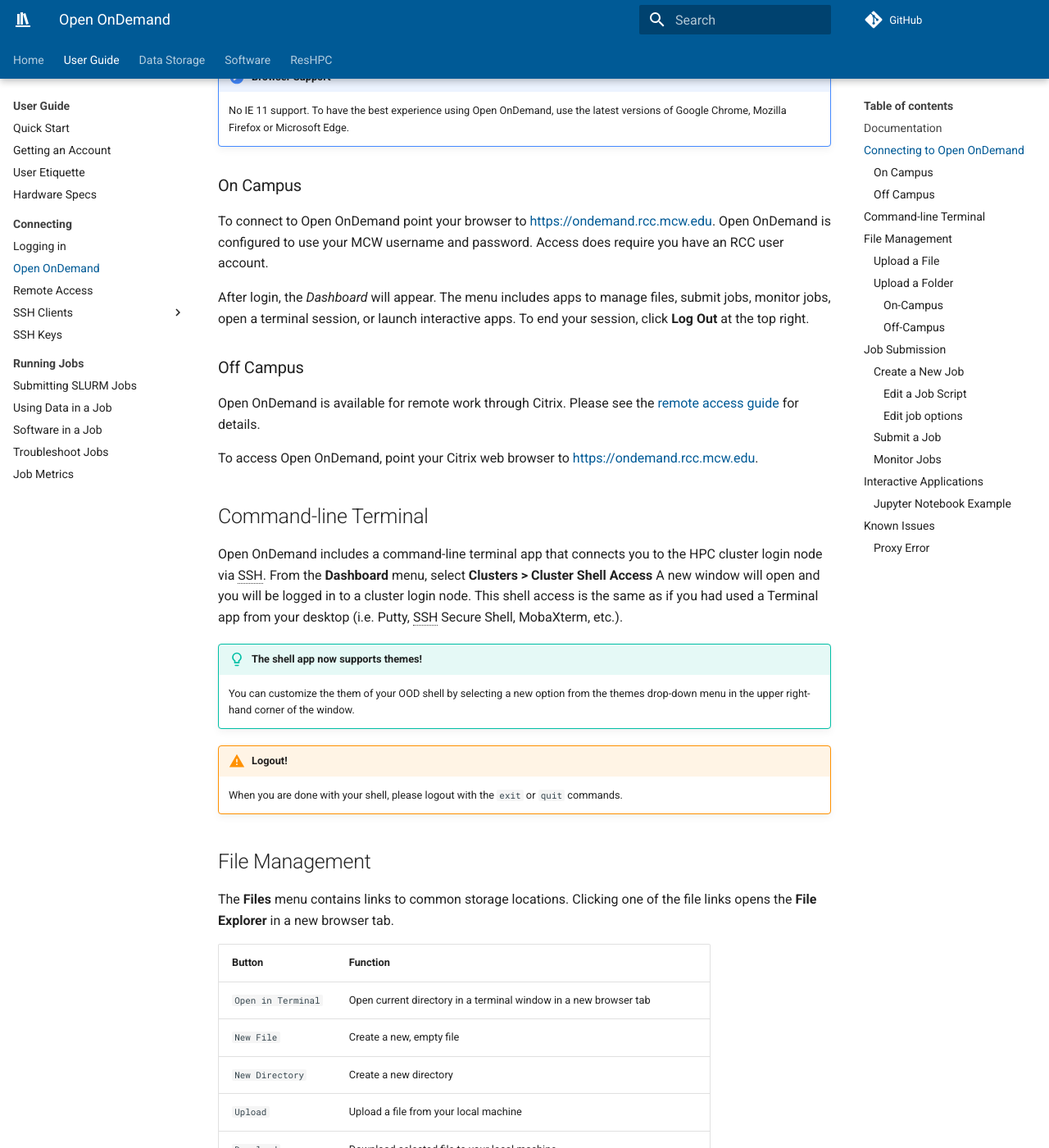
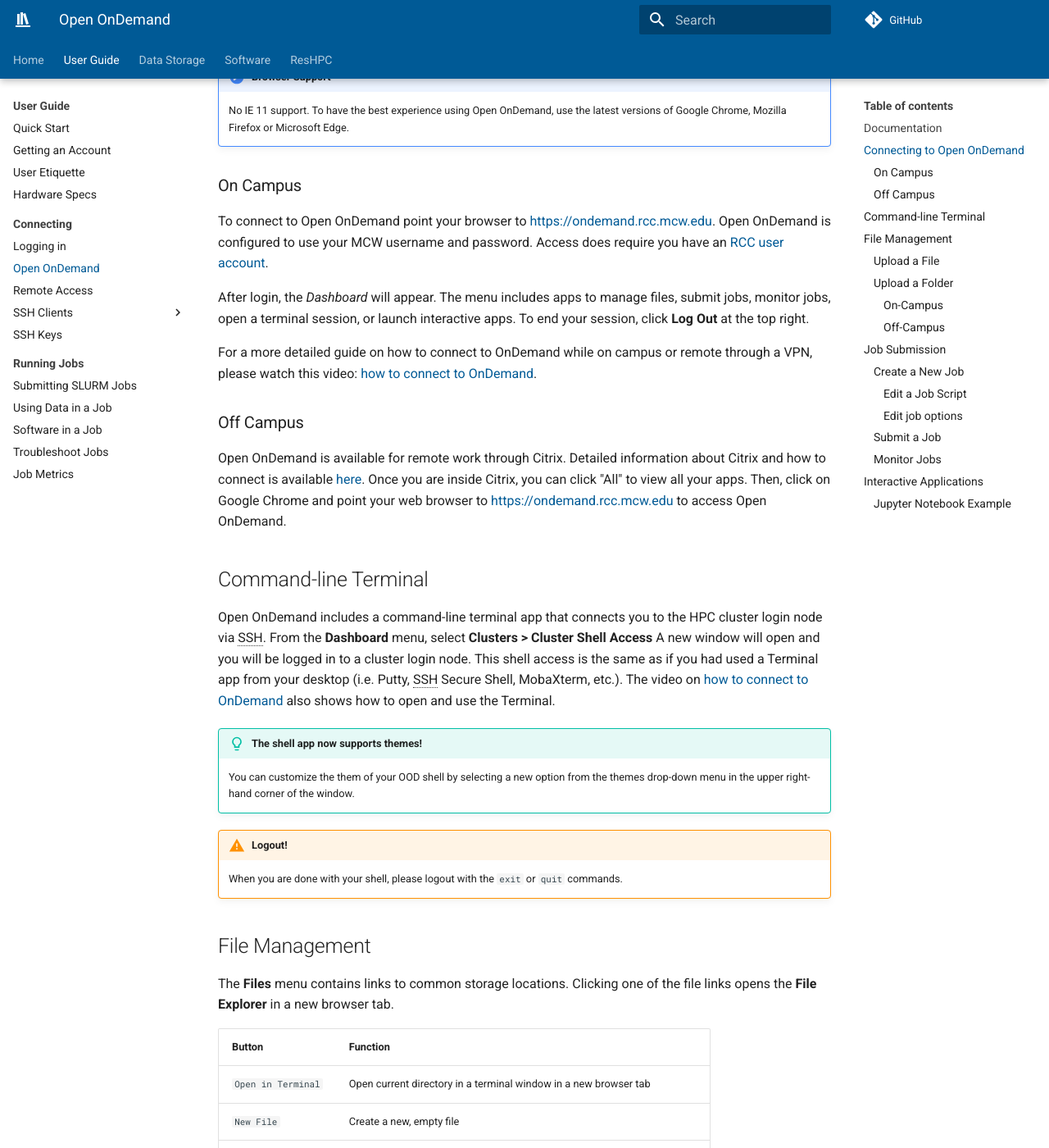
Before and after one commit to mcw-rcc/mcw-rcc.github.io, an MkDocs documentation site: the page built from docs/user-guide/access/ondemand.md, in a window 1280 px wide and 1400 px high, scrolled down 513 px. Shown: the whole window at 82% size. Built offline with MkDocs 1.6.1 and Material for MkDocs 9.7.7, drawn with Linux system fonts in a browser that asks for light colours; comment, search, counter and statistics services are not loaded; some of the changed text lies outside the part shown.

Commit message:
connecting guides

````diff
--- a/docs/user-guide/access/ondemand.md
+++ b/docs/user-guide/access/ondemand.md
@@ -13,19 +13,19 @@
 
 ### On Campus
 
-To connect to Open OnDemand point your browser to <https://ondemand.rcc.mcw.edu>{:target="_blank"}. Open OnDemand is configured to use your MCW username and password. Access does require you have an RCC user account.
+To connect to Open OnDemand point your browser to <https://ondemand.rcc.mcw.edu>{:target="_blank"}. Open OnDemand is configured to use your MCW username and password. Access does require you have an [RCC user account](../accounts.md).
 
 After login, the *Dashboard* will appear. The menu includes apps to manage files, submit jobs, monitor jobs, open a terminal session, or launch interactive apps. To end your session, click **Log Out** at the top right.
 
+For a more detailed guide on how to connect to OnDemand while on campus or remote through a VPN, please watch this video: [how to connect to OnDemand](https://mcw0.sharepoint.com/:v:/s/RCCAdminSite/EUR9PjgZlwVLpSNai9MATkkB4tTG6bmzsT7TJ1Qdqz35Wg?e=2NG4k6){:target="_blank"}.
+
 ### Off Campus
 
-Open OnDemand is available for remote work through Citrix. Please see the [remote access guide](remote-access.md) for details.
-
-To access Open OnDemand, point your Citrix web browser to <https://ondemand.rcc.mcw.edu>{:target="_blank"}.
+Open OnDemand is available for remote work through Citrix. Detailed information about Citrix and how to connect is available [here](https://infoscope.mcw.edu/is/services/citrix.htm){:target="_blank"}. Once you are inside Citrix, you can click "All" to view all your apps. Then, click on Google Chrome and point your web browser to <https://ondemand.rcc.mcw.edu>{:target="_blank"} to access Open OnDemand.
 
 ## Command-line Terminal
 
-Open OnDemand includes a command-line terminal app that connects you to the HPC cluster login node via SSH. From the **Dashboard** menu, select **Clusters > Cluster Shell Access** A new window will open and you will be logged in to a cluster login node. This shell access is the same as if you had used a Terminal app from your desktop (i.e. Putty, SSH Secure Shell, MobaXterm, etc.).
+Open OnDemand includes a command-line terminal app that connects you to the HPC cluster login node via SSH. From the **Dashboard** menu, select **Clusters > Cluster Shell Access** A new window will open and you will be logged in to a cluster login node. This shell access is the same as if you had used a Terminal app from your desktop (i.e. Putty, SSH Secure Shell, MobaXterm, etc.). The video on [how to connect to OnDemand](https://mcw0.sharepoint.com/:v:/s/RCCAdminSite/EUR9PjgZlwVLpSNai9MATkkB4tTG6bmzsT7TJ1Qdqz35Wg?e=2NG4k6){:target="_blank"} also shows how to open and use the Terminal.
 
 !!! tip "The shell app now supports themes!"
     You can customize the them of your OOD shell by selecting a new option from the themes drop-down menu in the upper right-hand corner of the window.
@@ -60,7 +60,7 @@
 
 #### On-Campus
 
-To upload a folder, drag and drop the folder from your local desktop to your OnDemand Files app browser window. As you drag the folder to the window, your cursor should show a copy indicator.
+To upload a folder, drag and drop the folder from your local desktop to your OnDemand Files app browser window. As you drag the folder to the window, your cursor should show a copy indicator. The video on [how to connect to OnDemand](https://mcw0.sharepoint.com/:v:/s/RCCAdminSite/EUR9PjgZlwVLpSNai9MATkkB4tTG6bmzsT7TJ1Qdqz35Wg?e=2NG4k6){:target="_blank"} also includes an example of uploading a folder on-campus.
 
 #### Off-Campus
 
@@ -126,10 +126,4 @@
     $ python -m ipykernel install --user --name myenv --display-name "Python (myenv)"
     ```
 
-## Known Issues
-
-### Proxy Error
-
-If you use Open OnDemand for long periods without logging out, you may see a `Proxy Error` web page. To diagnose the issue, try an [incognito browser session](https://support.google.com/chrome/answer/95464?hl=en&co=GENIE.Platform%3DDesktop). If that fixes your issue temporarily, proceed to [clear your browser cache](https://support.google.com/accounts/answer/32050?hl=en&co=GENIE.Platform%3DDesktop) as a permanent fix. To prevent this issue, logout of Open OnDemand at the end of each day when you finish working.
-
 --8<-- "includes/abbreviations.md"
````
Also changed, not shown: docs/user-guide/access/login.md (+1 -1 lines), docs/user-guide/access/putty.md (+7 -7 lines).
